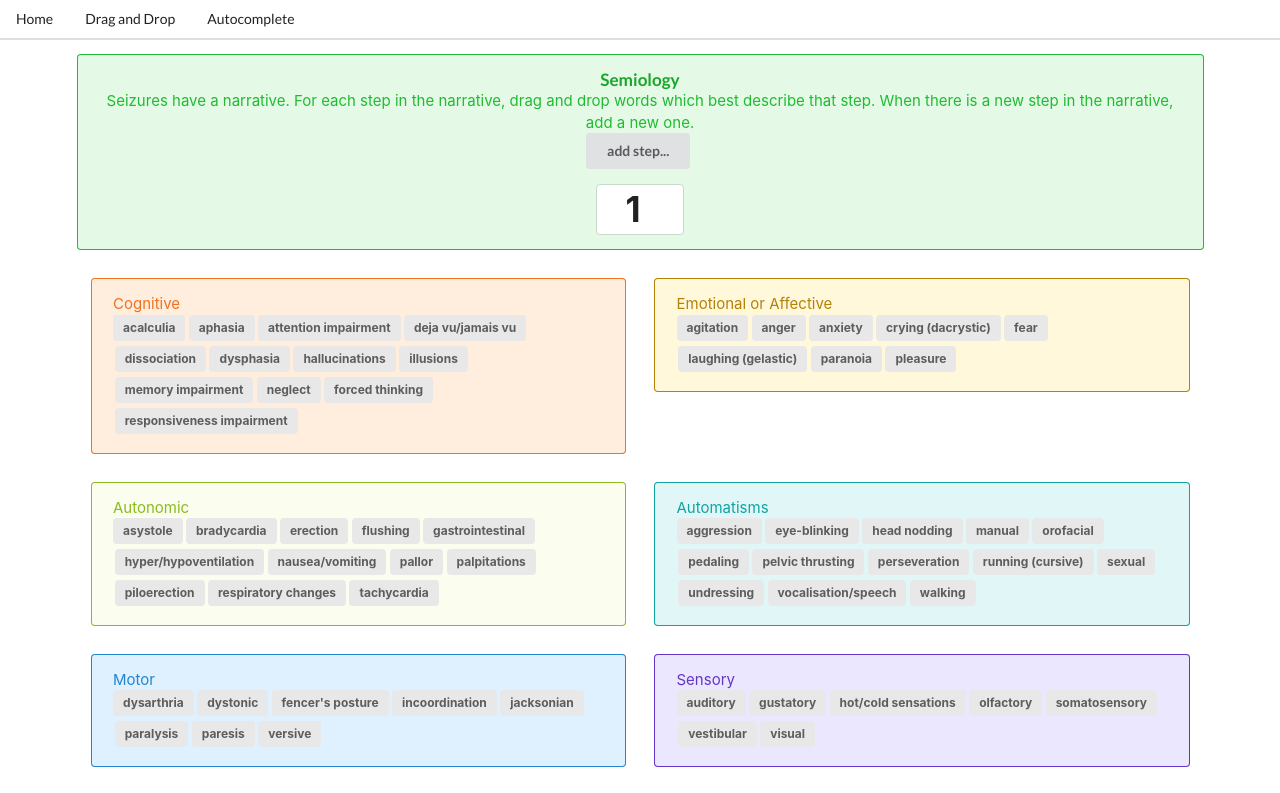
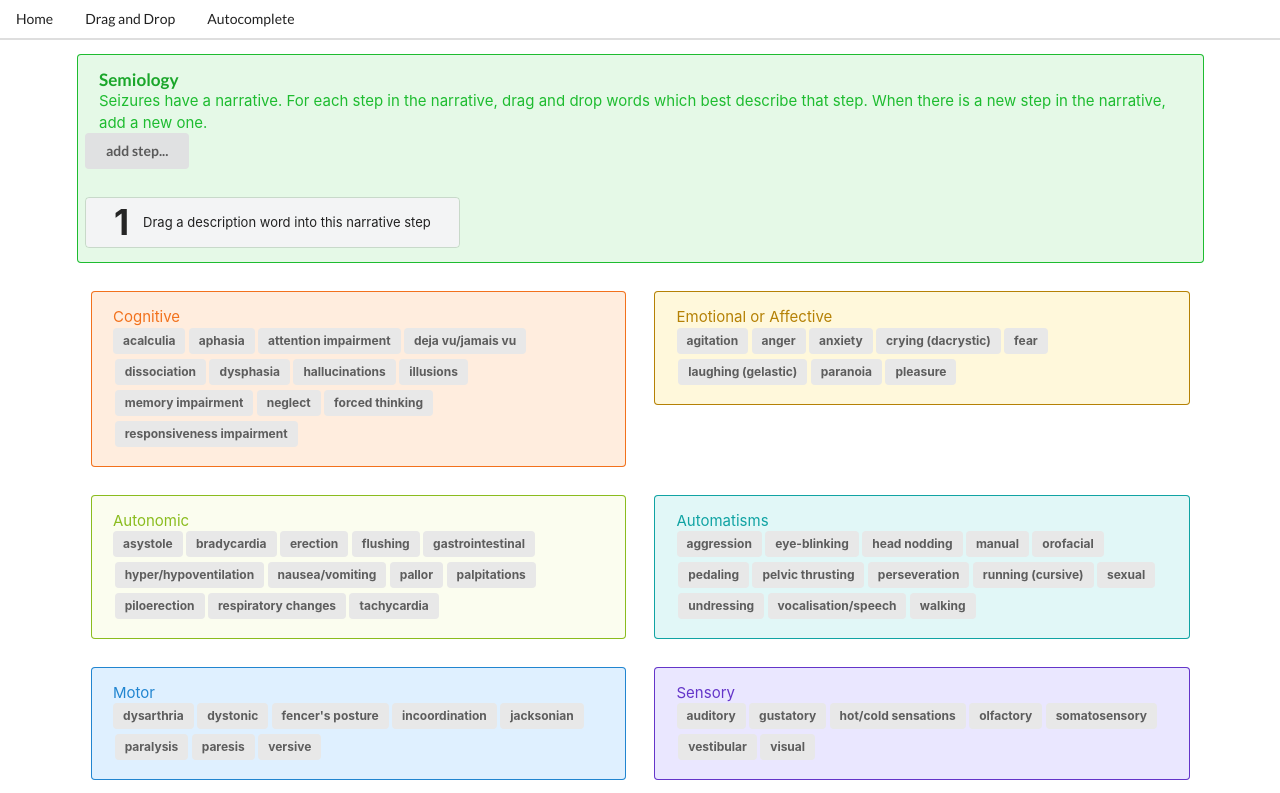
Before and after one commit to eatyourpeas/desscribe, a Vue app: page /draganddrop in a window 1280 px wide. Shown: the top 793 px of the page. Built offline with nearby package versions, Linux system fonts and the light colour scheme.

Commit message:
completed active steps drag and drop

```diff
--- a/src/views/DragAndDrop.vue
+++ b/src/views/DragAndDrop.vue
@@ -140,6 +140,11 @@
         item.narrative = narrative;
       }
 
+      const stringIsEmpty = (stringToCheck) => {
+        console.log('string is:' + stringToCheck);
+        return stringToCheck === '';
+      }
+
       return {
         getAllItems,
         getAllItems,
@@ -151,7 +156,8 @@
         getCountOfNarratives,
         saveItemToItems,
         startDrag,
-        onDrop
+        onDrop,
+        stringIsEmpty
       }
 
     },
@@ -172,28 +178,32 @@
     <div class="ui container">
       <div class="ui padded grid container">
 
-        <div class="fourteen wide centered row">
+        <div class="sixteen wide row">
 
-          <div class="ui green message">
+          <div class="ui green left aligned message">
             <div class="header">
             Semiology
             </div>
             Seizures have a narrative. For each step in the narrative, drag and drop words which best describe that step. When there is a new step in the narrative, add a new one.
             <div class="content">
-              <div class="ui button" v-on:click="steps++">add step...</div>
+              <div class="ui grid">
+                <div class="row">
+                  <div class="ui button" v-on:click="()=>steps++">add step...</div>
                 </div>
+                <div class="row">
                   <div class="ui ordered steps">
                     <div v-if="steps > 0">
                       <div v-for="index in steps" :key="index" @drop="onDrop($event, index)" @dragenter.prevent @dragover.prevent>
-                  <div class="step">
+                        <div class="step" :class="index === steps ? 'active' : 'completed'">
                           <div class="content">
+                            <div class="description">
                               <div class="dropzone">
-                        <div v-for="item in getListByNarrative(index)" :key="item.id" class="ui item.color label" draggable="true" @dragstart="startDrag($event, item)">
-                            <div v-if="item.title">
-                              {{item.title}}
+                                <div v-if="getListByNarrative(index).length < 1">
+                                  Drag a description word into this narrative step
                                 </div>
                                 <div v-else>
-                              Drag a description word into this narrative step
+                                  <div v-for="item in getListByNarrative(index)" :key="item.id" class="ui item.color label" draggable="true" @dragstart="startDrag($event, item)">
+                                      {{ item.title }}
                                   </div>
                                 </div>
                               </div>
@@ -201,10 +211,7 @@
                           </div>
                         </div>
                       </div>
-              <div v-else>
-                <div class="step">
-                  <div class="content">
-
+                    </div>
                   </div>
                 </div>
               </div>
```
Lines whose indentation alone changed are shown as unchanged.
